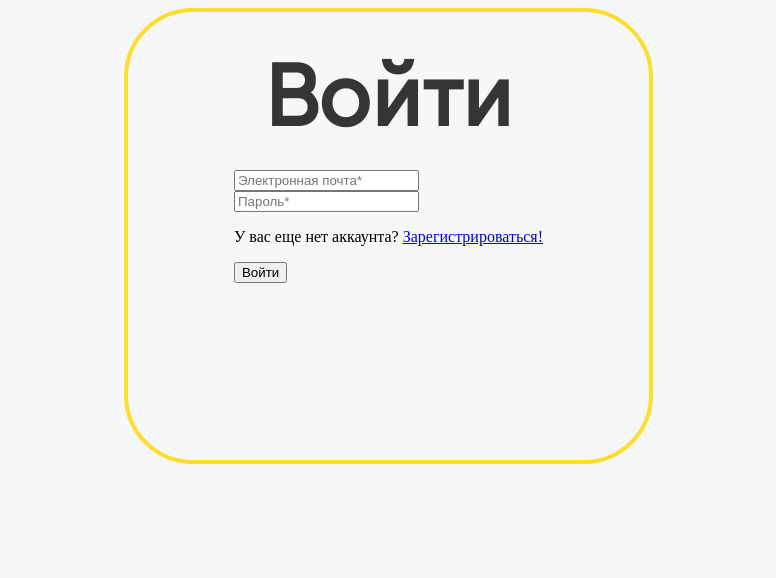
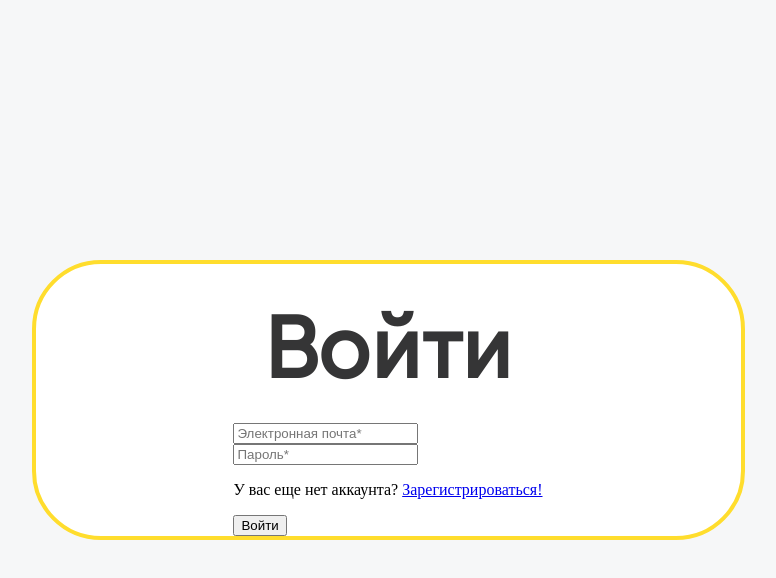
Before and after one commit to MrTOOGLE/DevSync-frontend, a React (Vite) app: page /login in a window 1280 px wide. Shown: the top 578 px of the page, without its empty margins (252-1028 px from the left). Built offline with nearby package versions, Linux system fonts and the light colour scheme.

Commit message:
Поработал со стилями страницы авторизации

```diff
--- a/src/styles/styles.css
+++ b/src/styles/styles.css
@@ -7,11 +7,16 @@
 
 body {
     background-color: #F6F7F8;
+    display: flex;
+    justify-content: center;
+    align-items: center;
+    height: 100vh;
+    margin: 0;
 }
 
 .authorizationFormContainer {
-    margin: 0 367px 0 368px;
-    height: 448px;
+    width: 705px;
+    background-color: #FFFFFF;
     border-radius: 69px;
     border: 4px solid #FFDD2D;
 }
```
